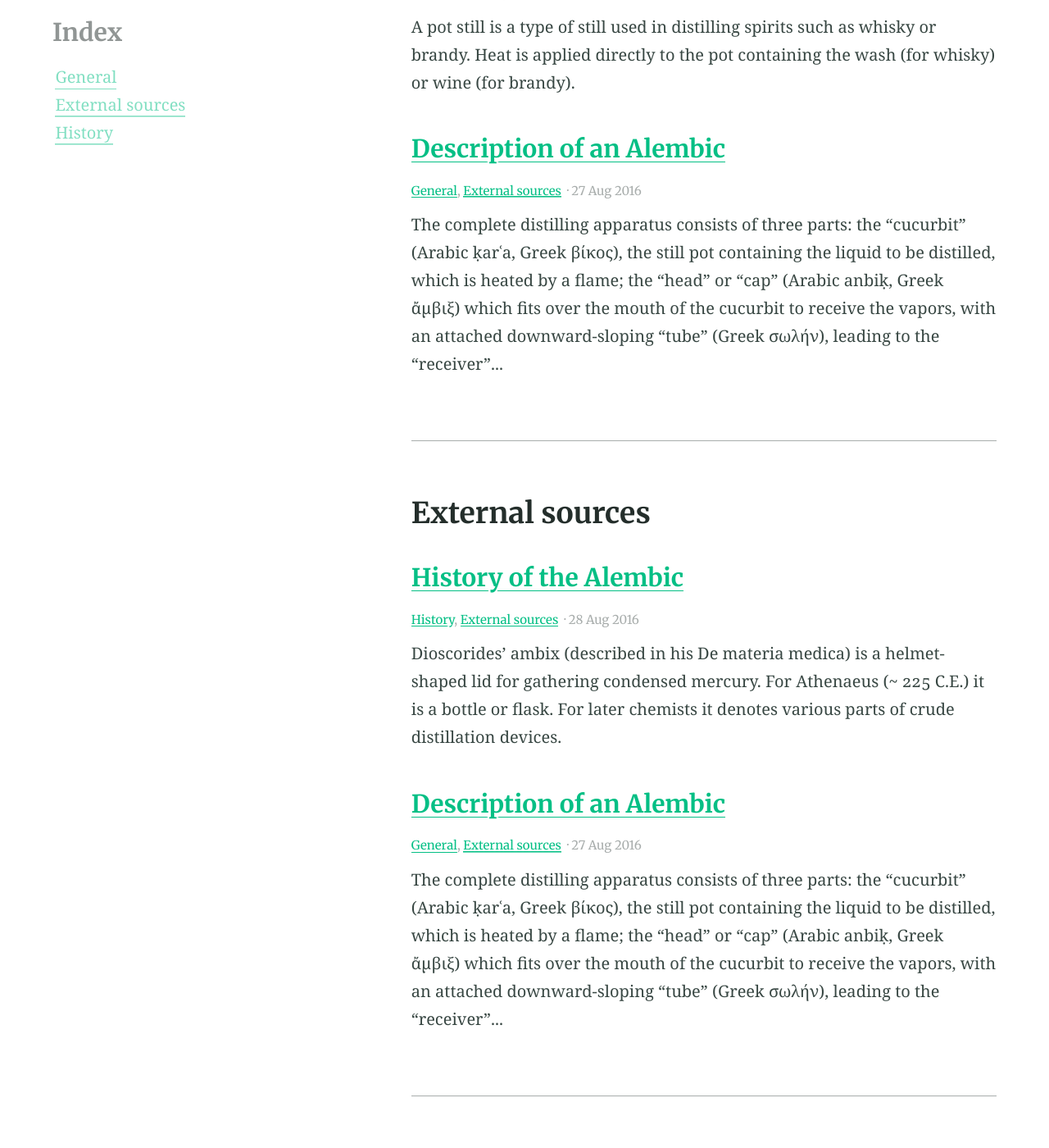
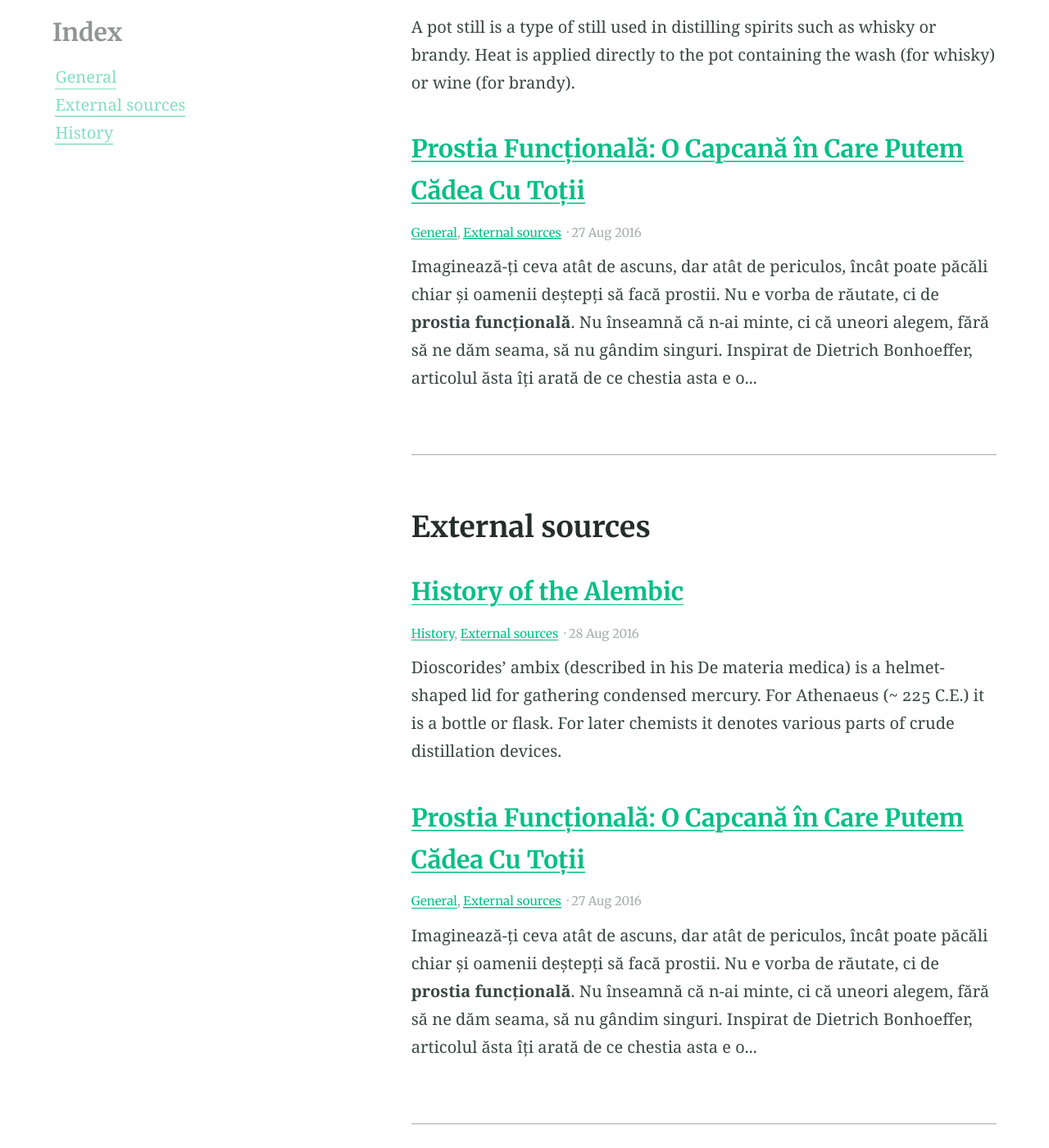
Before and after one commit to Troptrap/troptrap.github.io, a Jekyll site: the page built from categories.md, in a window 1280 px wide and 1400 px high, scrolled down 331 px. Shown: the whole window at 82% size. Built offline with Jekyll 4.4.1, drawn with Linux system fonts in a browser that asks for light colours.

Commit message:
Update 2016-08-27-example-post-one.md

```diff
--- a/_posts/2016-08-27-example-post-one.md
+++ b/_posts/2016-08-27-example-post-one.md
@@ -1,15 +1,34 @@
 ---
-title: Description of an Alembic
+title: 'Prostia Funcțională: O Capcană în Care Putem Cădea Cu Toții'
 categories:
-- General
-- External sources
-feature_image: "https://picsum.photos/2560/600?image=872"
+  - General
+  - External sources
+feature_image: 'https://picsum.photos/2560/600?image=872'
 ---
 
-The complete distilling apparatus consists of three parts: the "cucurbit" (Arabic ḳarʿa, Greek βίκος), the still pot containing the liquid to be distilled, which is heated by a flame; the "head" or "cap" (Arabic anbiḳ, Greek ἄμβιξ) which fits over the mouth of the cucurbit to receive the vapors, with an attached downward-sloping "tube" (Greek σωλήν), leading to the "receiver" (Arabic ḳābila, Greek ἄγγος or φιάλη) container.
-
-<!-- more -->
-
-Retorts have the "cap" and the "cucurbit" made into one. The anbik is also called the raʾs (head) of the cucurbit. The liquid in the cucurbit is heated or boiled; the vapour rises into the anbik, where it cools by contact with the walls and condenses, running down the spout into the receiver. A modern descendant of the alembic is the pot still, used to produce distilled beverages.
-
-_Originally from [Alembic - Wikipedia](https://en.wikipedia.org/wiki/Alembic)_
+Imaginează-ți ceva atât de ascuns, dar atât de periculos, încât poate păcăli chiar și oamenii deștepți să facă prostii. Nu e vorba de răutate, ci de **prostia funcțională**. Nu înseamnă că n-ai minte, ci că uneori alegem, fără să ne dăm seama, să nu gândim singuri. Inspirat de Dietrich Bonhoeffer, articolul ăsta îți arată de ce chestia asta e o problemă mare pentru noi toți.
+## Ce E Prostia Funcțională?
+Prostia funcțională nu e despre cât de deștept ești sau câtă școală ai. E atunci când renunți să te mai întrebi „oare e bine ce fac?” și mergi pe mâna altora – fie că-s șefi, prieteni sau ce vezi pe net. Bonhoeffer, un pastor german care s-a opus naziștilor, zicea: „Împotriva prostiei n-ai ce face. Argumentele nu merg.” Închis în 1943 și executat mai târziu pentru că l-a înfruntat pe Hitler, el a văzut că oamenii nu-s doar păcăliți de propagandă, ci pur și simplu lasă garda jos și nu mai gândesc.
+**De ce e nasol?** Pentru că oricine poate pica în plasă. Un om de știință poate zice tâmpenii. Un prof poate susține idei aiurea. Un părinte poate greși rău. Sunt oameni ok, dar se lasă prinși de moment.
+## Experimentele care Ne Deschid Ochii
+În 1961, Stanley Milgram a făcut un experiment la Yale. Oamenii de rând au dat ce credeau că-s șocuri electrice dure, doar pentru că li s-a zis să facă asta. 65% au mers mai departe, chiar dacă auzeau țipete. Nu erau răi, doar ascultau ordinele.
+Tot așa, Solomon Asch a arătat în anii '50 că 75% dintre oameni zic ce zice grupul, chiar dacă știu că nu-i corect. Creierul nostru e setat să urmeze turma, mai ales când suntem sub presiune. Plus că rețelele sociale ne bagă pe gât ce vrem să auzim. Un studiu MIT din 2018 a zis că minciunile se răspândesc de șase ori mai repede decât adevărul, fiindcă ne prind emoțional.
+## Era Digitală: Totul Se Face Mai Rău
+Acum, tehnologia face prostia și mai mare. Algoritmii de pe Facebook sau TikTok îți dau ce-ți place, ca să stai lipit de ecran. În pandemie, oameni deștepți – doctori, ingineri – au dat mai departe bazaconii. Nu erau proști, doar n-au stat să judece.
+Bonhoeffer zicea că prostia ajută pe cei cu putere. E mai greu să convingi pe cineva care crede că face bine decât pe unul care știe că greșește. Algoritmii și știrile false profită de asta fără milă.
+## Cum Scăpăm? Trucuri Simple
+Bonhoeffer credea că trebuie curaj ca să scapi de prostie. Iată ce poți face:
+1. **Caută să-ți dai peste nas.** Citește 30 de minute pe săptămână ceva care nu-ți place sau nu-ți convine. Vezi ce mai e de zis.
+2. **Recunoaște că nu le știi pe toate.** Întreabă-te: „Ce m-ar face să-mi schimb ideea?” Dacă nu e nimic, ai o problemă.
+3. **Nu te grăbi.** Înainte să dai share la ceva, stai un minut. Vezi de unde vine. Nu te lăsa dus de val.
+4. **Zice „nu știu”.** Să spui asta e curajos când toți se dau mari.
+Dar nu merge doar de unul singur. Trebuie și chestii mai mari:
+- **Să știm ce fac algoritmii.** Platformele ar trebui să zică clar ce ne bagă pe gât.
+- **Să învățăm să citim știrile.** Trebuie să știm ce e adevărat și ce e manipulare.
+- **Mai puțin stres.** Când ești la pământ cu banii sau jobul, n-ai chef să gândești.
+## Ce-a Lăsat Bonhoeffer în Urmă
+Executat în 1945, Bonhoeffer n-a cedat. Ultimele lui cuvinte – „Ăsta e sfârșitul meu, dar începutul vieții” – arată că el credea în puterea minții. Ne-a zis că prostia nu urlă, ci îți șoptește că deja ești deștept.
+**Hai să încercăm:** Alege ceva în care crezi și uită-te 30 de minute la ce zic cei care nu-s de acord. Nu ca să te enervezi, ci ca să-ți testezi ideile. Dacă țin, bravo. Dacă nu, ai învățat ceva.
+## De Ce E Important?
+Prostia funcțională nu e doar o vorbă – ne strică societatea încet-încet. Dar dacă e o alegere, putem s-o dăm la o parte. Gândirea clară e ca un mușchi: te doare, dar se întărește. Când alegi să întrebi în loc să fii sigur, îți aperi mintea și viitorul.
+**Fă ceva:** Trimite articolul ăsta cuiva care gândește serios. Întreabă-te: *Ce idee sunt gata să pun la îndoială săptămâna asta?* Să gândești singur e curaj. Fii ăla care nu se lasă.
```
